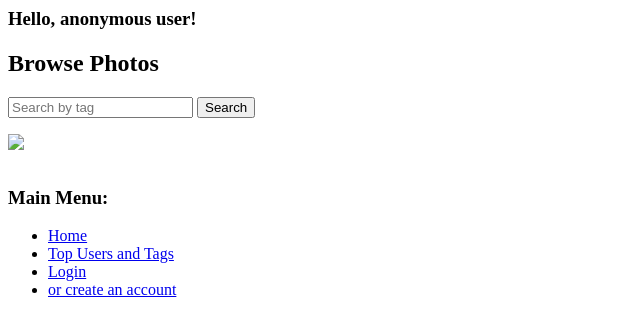
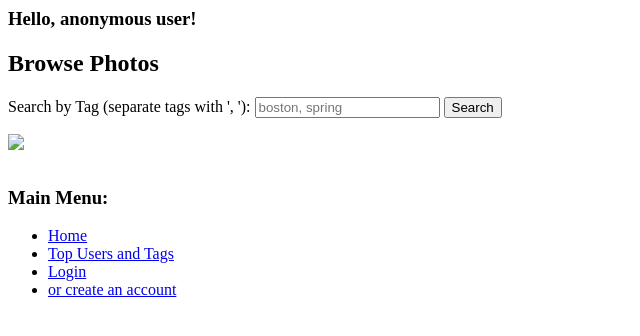
Before and after one commit to mykakugaya/cs460-photoshare, a Flask app: page /browse in a window 1280 px wide. Shown: the top 336 px of the page, without its empty margins (0-640 px from the left). Run offline with Flask 2, Linux system fonts and the light colour scheme; tables that the repository leaves empty hold one stand-in row (values such as "Sample post").

Commit message:
multiple tag search done

```diff
--- a/app.py
+++ b/app.py
@@ -380,7 +380,7 @@ def browse():
 	elif flask.request.method == 'POST':
 		# tag search, redirect to tag page
 		tag = flask.request.form['tag']
-		return flask.redirect(flask.url_for('tag', tag=tag))
+		return flask.redirect(flask.url_for('tags', tags=tag))
 
 # get all photos
 def getAllPhotos():
@@ -564,6 +564,31 @@ def tag(tag):
 	else:
 		return render_template('tag.html', name='anonymous user', tag=tag, photos=photosArr, anonymous=True)
 
+# view photos by multiple tags
+# tag.html: tags, photos
+@app.route('/tags/<tags>')
+def tags(tags):
+	tags = tags.split(', ')
+	# if only one photo, redirect to tag
+	if len(tags) == 1:
+		return flask.redirect(flask.url_for('tag', tag=tags[0]))
+	photos = []
+	for tag in tags:
+		photos += getPhotosWithTag(tag)
+	photosArr = []
+	for photo in photos:
+		photosArr.append({
+			'pid': photo[0],
+			'data': photo[1].decode()
+		})
+	# if logged in
+	if flask_login.current_user.is_authenticated:
+		return render_template('tag.html', name=flask_login.current_user.id, tags=tags, photos=photosArr)
+	# if not logged in
+	else:
+		return render_template('tag.html', name='anonymous user', tags=tags, photos=photosArr, anonymous=True)
+
+
 ### END TAGS CODE ###
 
 
--- a/templates/browse.html
+++ b/templates/browse.html
@@ -11,9 +11,10 @@
     {% if photos %}
     <h2>Browse Photos</h2>
         <!-- search bar to search photos by tag -->
-        <!-- redirects to tag page (/tag/<tag>) -->
+        <!-- redirects to tag page (/tags/<tag>) -->
         <form action="/browse" method="POST">
-            <input type="text" name="tag" placeholder="Search by tag">
+            <label for="tag">Search by Tag (separate tags with ', '):</label>
+            <input type="text" name="tag" placeholder="boston, spring">
             <input type="submit" value="Search">
         </form>
         <div class="grid-container">
```
Also changed, not shown: templates/tag.html (+15 -0 lines), README.md.
